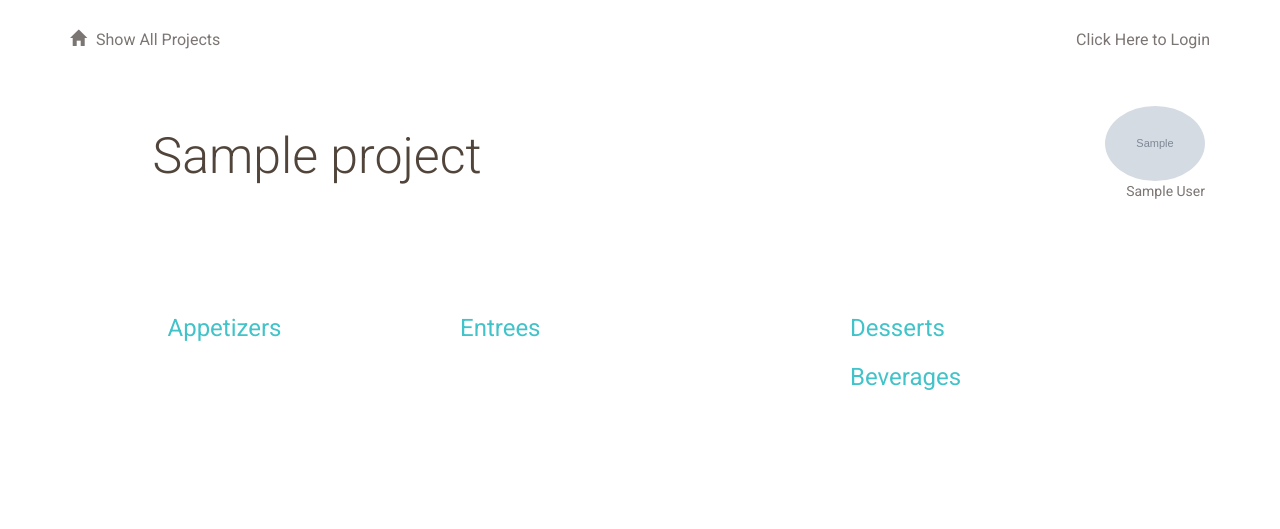
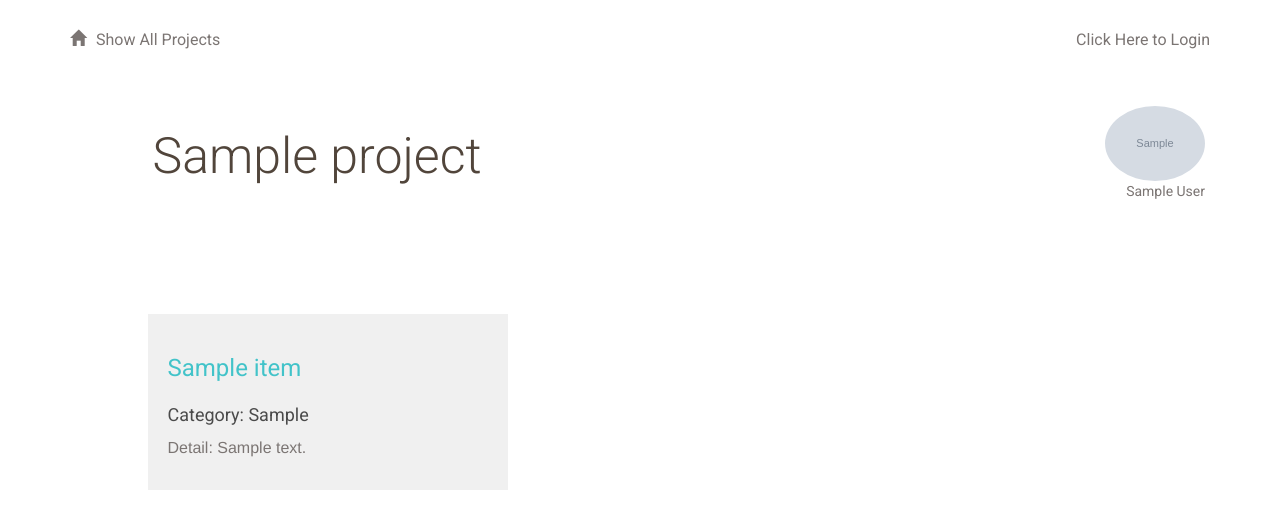
Before and after one commit to GeneKao/catalog-app, a Flask app: page /project/1/ in a window 1280 px wide. Shown: the top 529 px of the page. Run offline with Flask 2, Linux system fonts and the light colour scheme; tables that the repository leaves empty hold one stand-in row (values such as "Sample post"); grey boxes marked "Sample" are stand-in pictures; some libraries are stand-ins or nearby versions.

Commit message:
Update public routes

```diff
--- a/app/templates/publicLedger.html
+++ b/app/templates/publicLedger.html
@@ -36,57 +36,18 @@
     {% endwith %}
   </div>
 </div>
+
+
 {% if items !=[] %}
 <div class="row">
   <div class="col-md-1"></div>
-  <div class="col-md-3">
-    <h2>Appetizers</h2>
+  <div class="col-md-4">
     {% for i in items %}
-    {% if i.course == 'Appetizer' %}
     <div class="menu-item">
-      <h3>{{i.name}}</h3>
-      <p>{{i.description}}</p>
-      <p class="menu-price">{{i.price}}</p>
-
+      <h2> {{ i.name }} </h2>
+      <h3> Category: {{ i.types }} </h3>
+      <p> Detail: {{ i.description }} </p>
     </div>
-    {% endif %}
-    {% endfor %}
-  </div>
-  <div class="col-md-4">
-    <h2>Entrees</h2>
-    {% for i in items %}
-    {% if i.course == 'Entree' %}
-    <div class="menu-item">
-      <h3>{{i.name}}</h3>
-      <p>{{i.description}}</p>
-      <p class="menu-price">{{i.price}}</p>
-
-    </div>
-    {% endif %}
-    {% endfor %}
-  </div>
-  <div class="col-md-3">
-    <h2>Desserts</h2>
-    {% for i in items %}
-    {% if i.course == 'Dessert' %}
-    <div class="menu-item">
-      <h3>{{i.name}}</h3>
-      <p>{{i.description}}</p>
-      <p class="menu-price">{{i.price}}</p>
-
-    </div>
-    {% endif %}
-    {% endfor %}
-    <h2>Beverages</h2>
-    {% for i in items %}
-    {% if i.course == 'Beverage' %}
-    <div class="menu-item">
-      <h3>{{i.name}}</h3>
-      <p>{{i.description}}</p>
-      <p class="menu-price">{{i.price}}</p>
-
-    </div>
-    {% endif %}
     {% endfor %}
   </div>
   <div class="col-md-1"></div>
```
